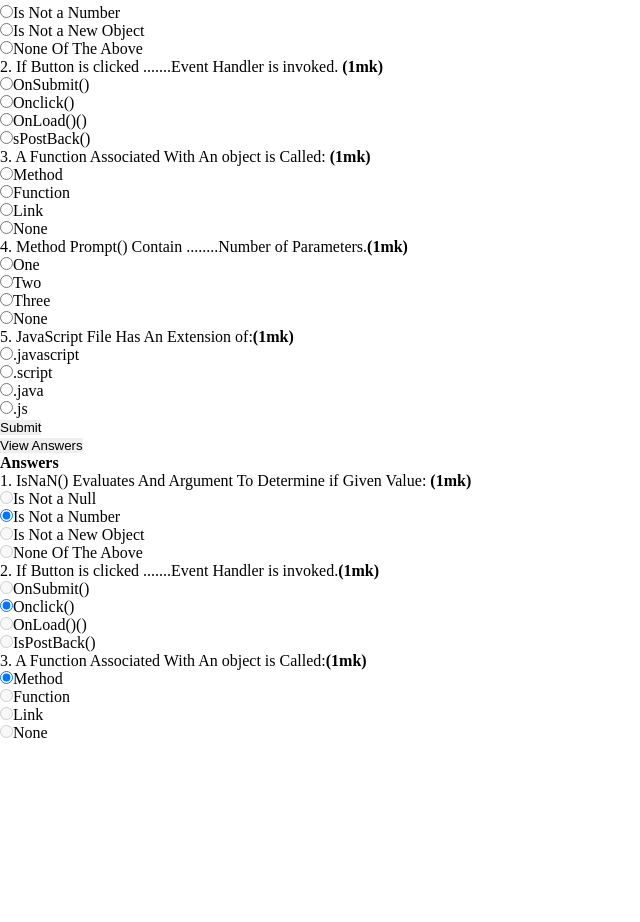
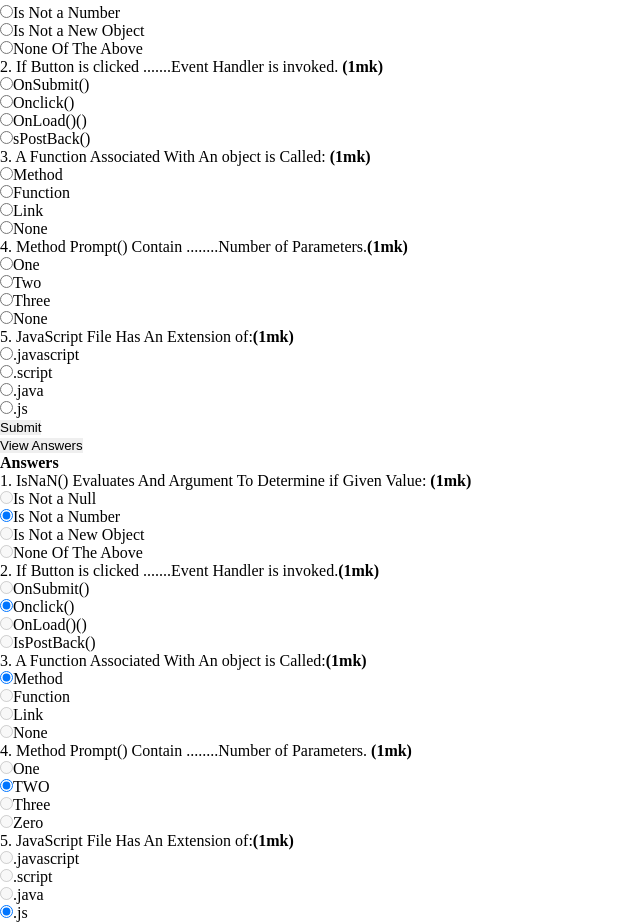
Before and after one commit to bkee9/QUIZBOARD, a plain HTML site: page index.html in a window 1280 px wide. Shown: the part 142-1064 px from the top of the page, without its empty margins (0-640 px from the left). Before the commit the page ends 884 px from the top, so only its background shows below. Drawn offline with nearby package versions, Linux system fonts and the light colour scheme; files that its build step writes are made by us from their sources; a script that the page names is missing.

Commit message:
Doc:quiz form. add answer to the fifth  question

```diff
--- a/index.html
+++ b/index.html
@@ -79,7 +79,7 @@
                   <input type="radio" name="Quiz1" value="0" disabled>Is Not a New Object <br>
                   <input type="radio" name="Quiz1" value="0" disabled>None Of The Above <br>
                   2. <label for="Quiz2">If Button is clicked .......Event Handler is invoked.<strong>(1mk)</strong></label><br>
-                   <input type="radio" name="Quiz2" value="0" disabled>OnSubmit() <br>
+                  <input type="radio" name="Quiz2" value="0" disabled>OnSubmit() <br>
                   <input type="radio" name="Quiz2" value="1" checked>Onclick() <br>
                   <input type="radio" name="Quiz2" value="0" disabled>OnLoad()() <br>
                   <input type="radio" name="Quiz2" value="0" disabled>IsPostBack() <br>
@@ -90,6 +90,17 @@
                   <input type="radio" name="Quiz3" value="0" disabled>Link<br>
                   <input type="radio" name="Quiz3" value="0" disabled>None<br>
 
+                  4. <label for="Quiz4">Method Prompt() Contain ........Number of Parameters. <strong>(1mk)</strong></label><br>
+                  <input type="radio" name="Quiz4" value="0" disabled>One <br>
+                  <input type="radio" name="Quiz4" value="1" checked>TWO <br>
+                  <input type="radio" name="Quiz4" value="0" disabled>Three <br>
+                  <input type="radio" name="Quiz4" value="0" disabled>Zero <br>
+
+                  5. <label for="Quiz5">JavaScript File Has An Extension of:<strong>(1mk)</strong></label><br>
+                  <input type="radio" name="Quiz5" value="0" disabled>.javascript<br>
+                  <input type="radio" name="Quiz5" value="0" disabled>.script<br>
+                  <input type="radio" name="Quiz5" value="0" disabled>.java<br>
+                  <input type="radio" name="Quiz5" value="1" checked>.js
                 </form>
 
               </div>
```
